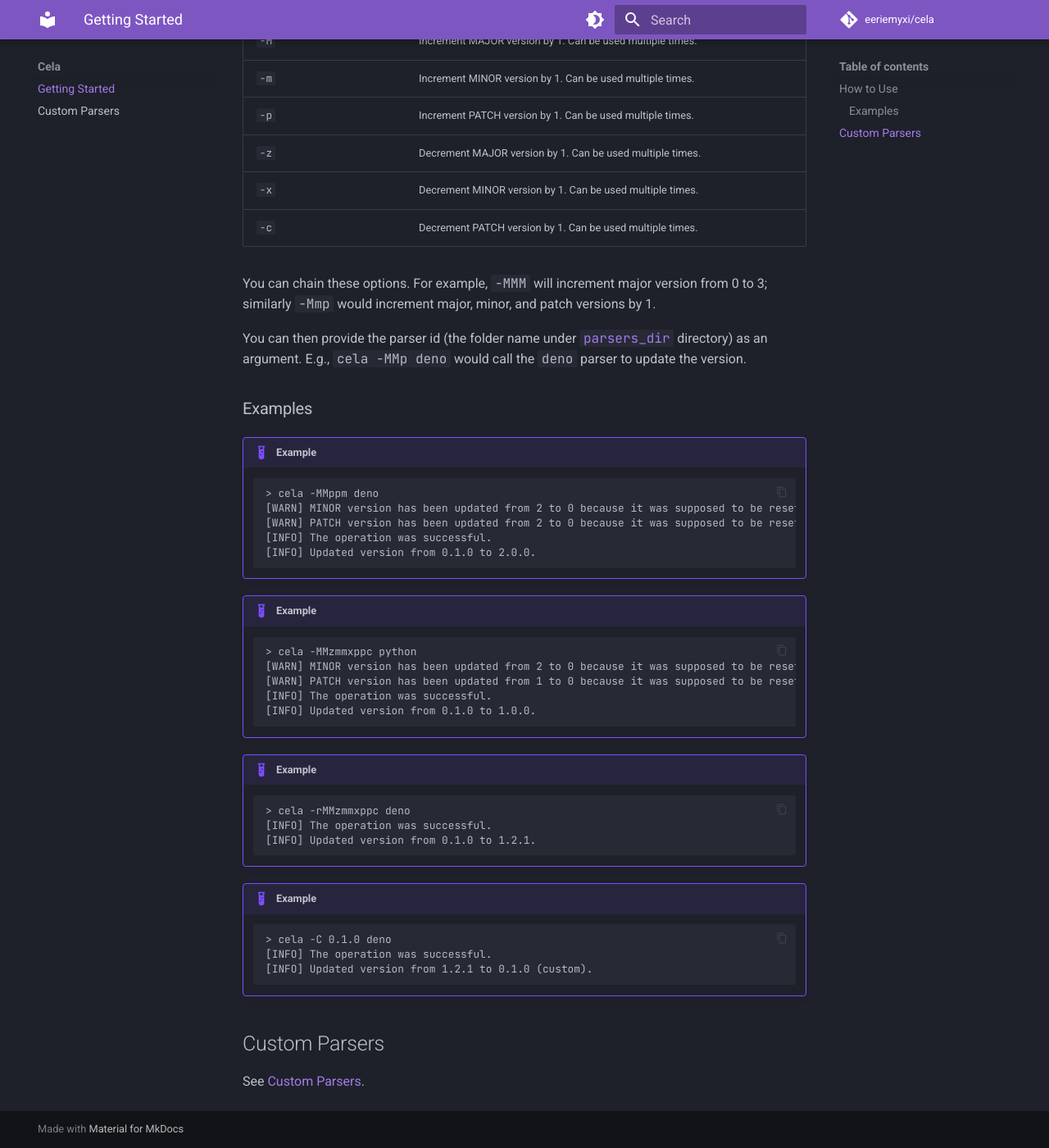
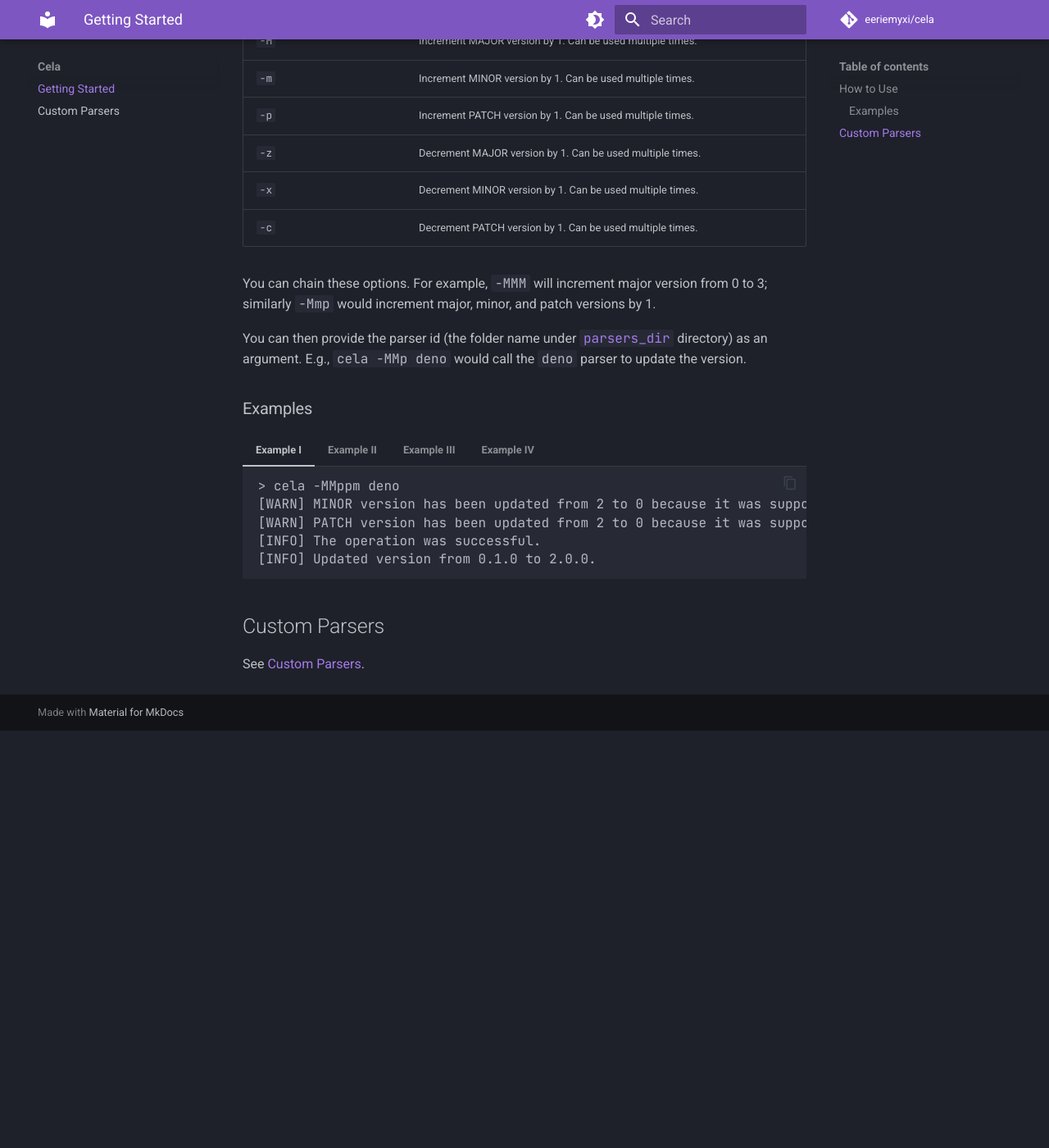
Before and after one commit to eeriemyxi/cela, an MkDocs documentation site: the page built from docs/index.md, in a window 1280 px wide and 1400 px high, scrolled down 807 px. Shown: the whole window at 82% size. Built offline with MkDocs 1.6.1 and Material for MkDocs 9.7.7, drawn with Linux system fonts in a browser that asks for light colours; comment, search, counter and statistics services are not loaded; after the commit the page ends 1698 px from its top, so only the background shows below that.

Commit message:
feat(docs): use tabs instead of admonitions for examples

````diff
--- a/docs/index.md
+++ b/docs/index.md
@@ -36,8 +36,8 @@ E.g., `cela -MMp deno` would call the `deno` parser to update the version.
 
 ### Examples
 
-<!-- deno-fmt-ignore -->
-!!! example
+<!-- deno-fmt-ignore-start-->
+=== "Example I"
     ```
     > cela -MMppm deno
     [WARN] MINOR version has been updated from 2 to 0 because it was supposed to be reset back to 0 as per protocol. See -r option.
@@ -45,9 +45,7 @@ E.g., `cela -MMp deno` would call the `deno` parser to update the version.
     [INFO] The operation was successful.
     [INFO] Updated version from 0.1.0 to 2.0.0.
     ```
-
-<!-- deno-fmt-ignore -->
-!!! example
+=== "Example II"
     ```
     > cela -MMzmmxppc python
     [WARN] MINOR version has been updated from 2 to 0 because it was supposed to be reset back to 0 as per protocol. See -r option.
@@ -55,22 +53,19 @@ E.g., `cela -MMp deno` would call the `deno` parser to update the version.
     [INFO] The operation was successful.
     [INFO] Updated version from 0.1.0 to 1.0.0.
     ```
-
-<!-- deno-fmt-ignore -->
-!!! example
+=== "Example III"
     ```
     > cela -rMMzmmxppc deno
     [INFO] The operation was successful.
     [INFO] Updated version from 0.1.0 to 1.2.1.
     ```
-
-<!-- deno-fmt-ignore -->
-!!! example
+=== "Example IV"
     ```
     > cela -C 0.1.0 deno
     [INFO] The operation was successful.
     [INFO] Updated version from 1.2.1 to 0.1.0 (custom).
     ```
+<!-- deno-fmt-ignore-end-->
 
 ## Custom Parsers
 
````
